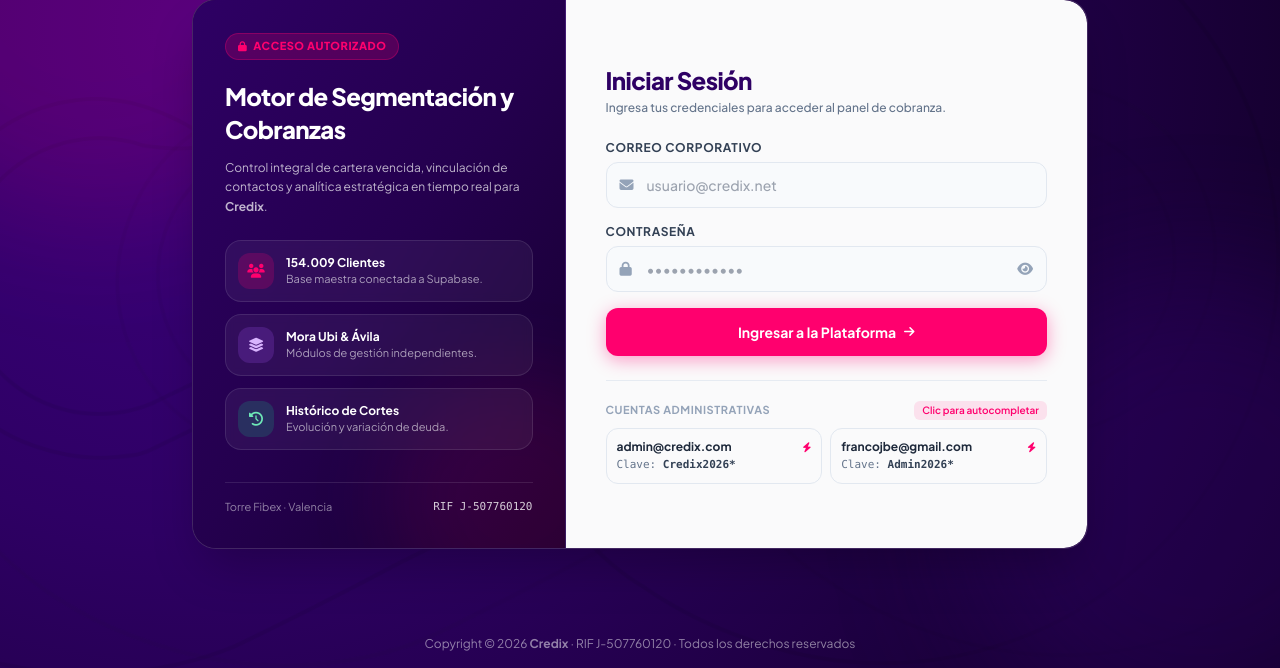
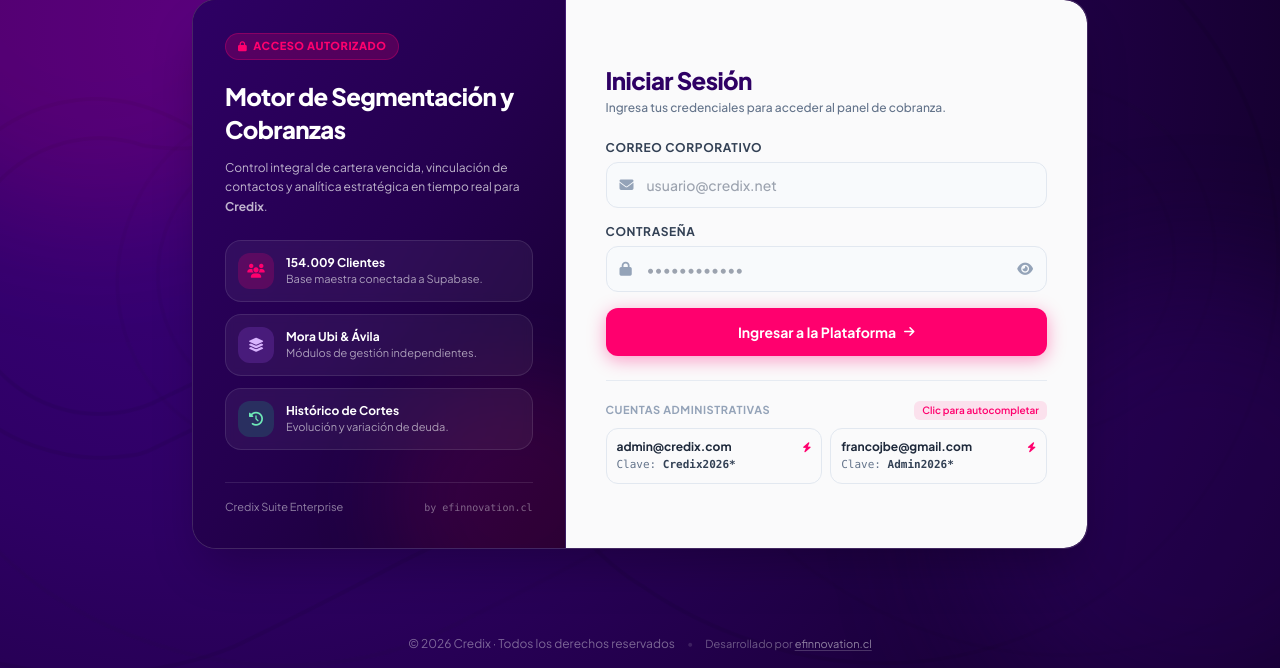
Before and after one commit to francojbe/cobranzapp-, a FastAPI app: page /login in a window 1280 px wide. Shown: the part 132-800 px from the top of the page. Run offline with FastAPI, Linux system fonts and the light colour scheme; some libraries are stand-ins or nearby versions.

Commit message:
refactor(branding): remove Torre Fibex/RIF and add discreet efinnovation.cl credit

```diff
--- a/templates/login.html
+++ b/templates/login.html
@@ -128,8 +128,8 @@
                 </div>
 
                 <div class="mt-8 pt-4 border-t border-white/10 flex items-center justify-between text-[11px] text-white/50 relative z-10">
-                    <span>Torre Fibex · Valencia</span>
-                    <span class="text-white/80 font-mono">RIF J-507760120</span>
+                    <span>Credix Suite Enterprise</span>
+                    <span class="text-white/40 text-[10px] font-mono">by efinnovation.cl</span>
                 </div>
             </div>
 
@@ -241,9 +241,13 @@
         </div>
     </main>
 
-    <!-- Footer Oficial Credix -->
-    <footer class="relative z-10 text-center py-4 text-xs text-white/50">
-        <p>Copyright &copy; 2026 <strong>Credix</strong> · RIF J-507760120 · Todos los derechos reservados</p>
+    <!-- Footer Discreto -->
+    <footer class="relative z-10 text-center py-4 text-xs text-white/40 flex flex-col sm:flex-row items-center justify-center gap-1.5 sm:gap-3">
+        <span>&copy; 2026 Credix · Todos los derechos reservados</span>
+        <span class="hidden sm:inline opacity-30">•</span>
+        <span class="text-[11px] text-white/35">
+            Desarrollado por <a href="https://efinnovation.cl" target="_blank" rel="noopener noreferrer" class="text-white/50 hover:text-white/80 underline decoration-white/20 underline-offset-2 transition-colors">efinnovation.cl</a>
+        </span>
     </footer>
 
     <script>
```
Also changed, not shown: templates/index.html (+11 -0 lines).
